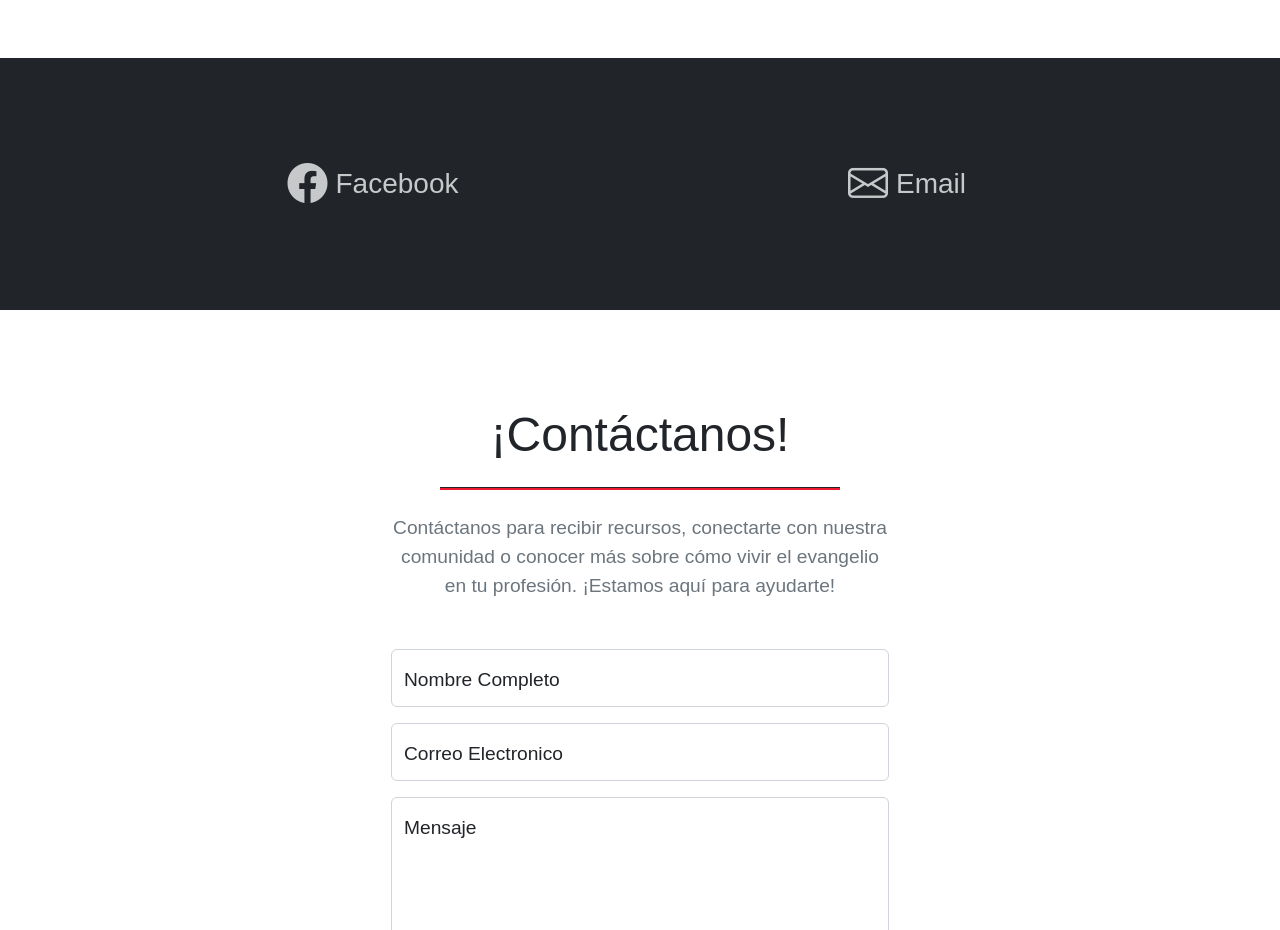
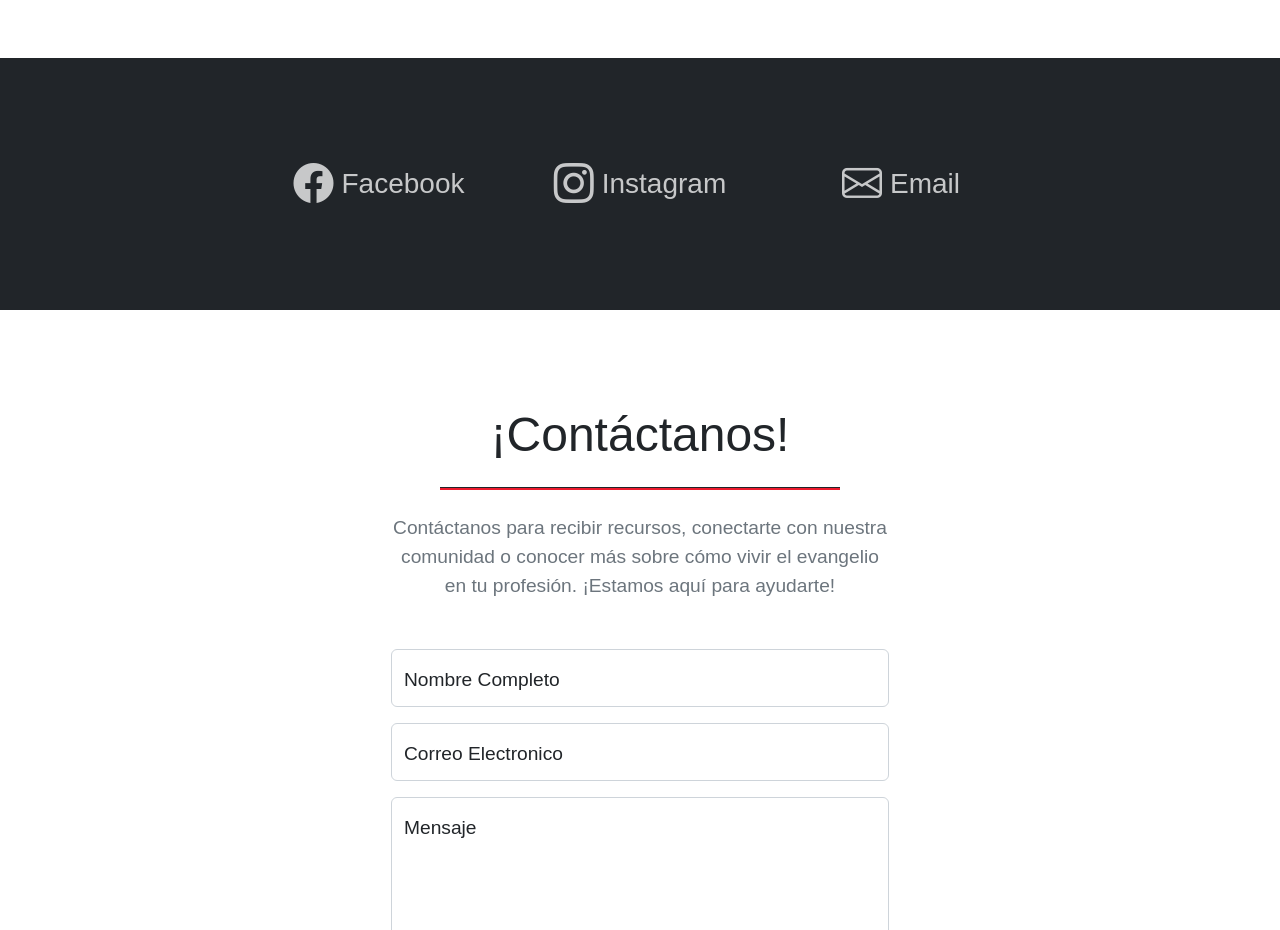
Before and after one commit to achambi/fe-y-trabajo, a plain HTML site: page index.html in a window 1280 px wide. Shown: the part 2240-3170 px from the top of the page. Drawn offline with nearby package versions, Linux system fonts and the light colour scheme; some packages are replaced by stand-ins of ours; a script that the page names is missing.

Commit message:
adding new fixes

```diff
--- a/index.html
+++ b/index.html
@@ -56,7 +56,7 @@
     <div class="container px-4 px-lg-5 h-100 position-relative">
         <div class="row gx-4 gx-lg-5 h-100 align-items-center justify-content-center text-center">
             <div class="col-lg-8 align-self-end">
-                <img src="assets/img/logo-center.png" alt="Fe y Trabajo" class="mb-4" height="130">
+                <img src="assets/img/logo-center.png" alt="Fe y Trabajo" class="mb-4" height="100">
                 <hr class="divider divider-light-medium"/>
             </div>
             <div class="col-lg-6 align-self-baseline">
@@ -190,14 +190,20 @@
 <!--Social-->
 <section class="page-section bg-dark" id="links">
     <div class="container px-4 px-md-5">
-        <div class="row gy-4">
-            <div class="col-12 col-md-6 text-center">
+        <div class="row gy-4 w-75 mx-auto"> <!-- 👈 limitamos ancho y centramos -->
+            <div class="col-12 col-md-4 text-center">
                 <div class="d-flex justify-content-center align-items-center">
                     <i class="bi bi-facebook fs-1 text-white-75 link-icon"></i>
                     <span class="ms-2 fs-3 text-white-75">Facebook</span>
                 </div>
             </div>
-            <div class="col-12 col-md-6 text-center">
+            <div class="col-12 col-md-4 text-center">
+                <div class="d-flex justify-content-center align-items-center">
+                    <i class="bi bi-instagram fs-1 text-white-75 link-icon"></i>
+                    <span class="ms-2 fs-3 text-white-75">Instagram</span>
+                </div>
+            </div>
+            <div class="col-12 col-md-4 text-center">
                 <div class="d-flex justify-content-center align-items-center">
                     <i class="bi bi-envelope fs-1 text-white-75 link-icon"></i>
                     <span class="ms-2 fs-3 text-white-75">Email</span>
@@ -206,6 +212,7 @@
         </div>
     </div>
 </section>
+
 
 <!-- Contact-->
 <section class="page-section" id="contact">
```
